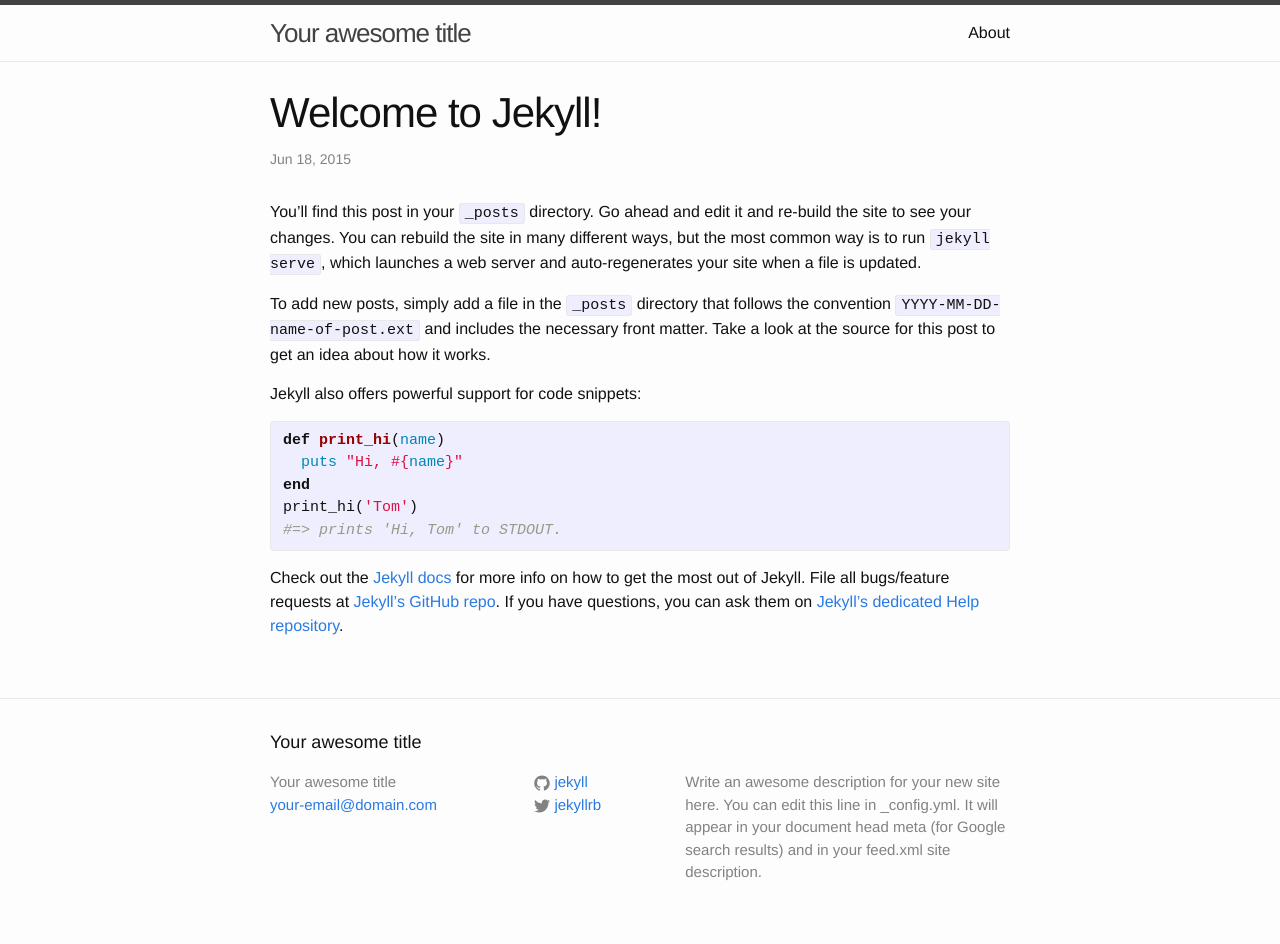
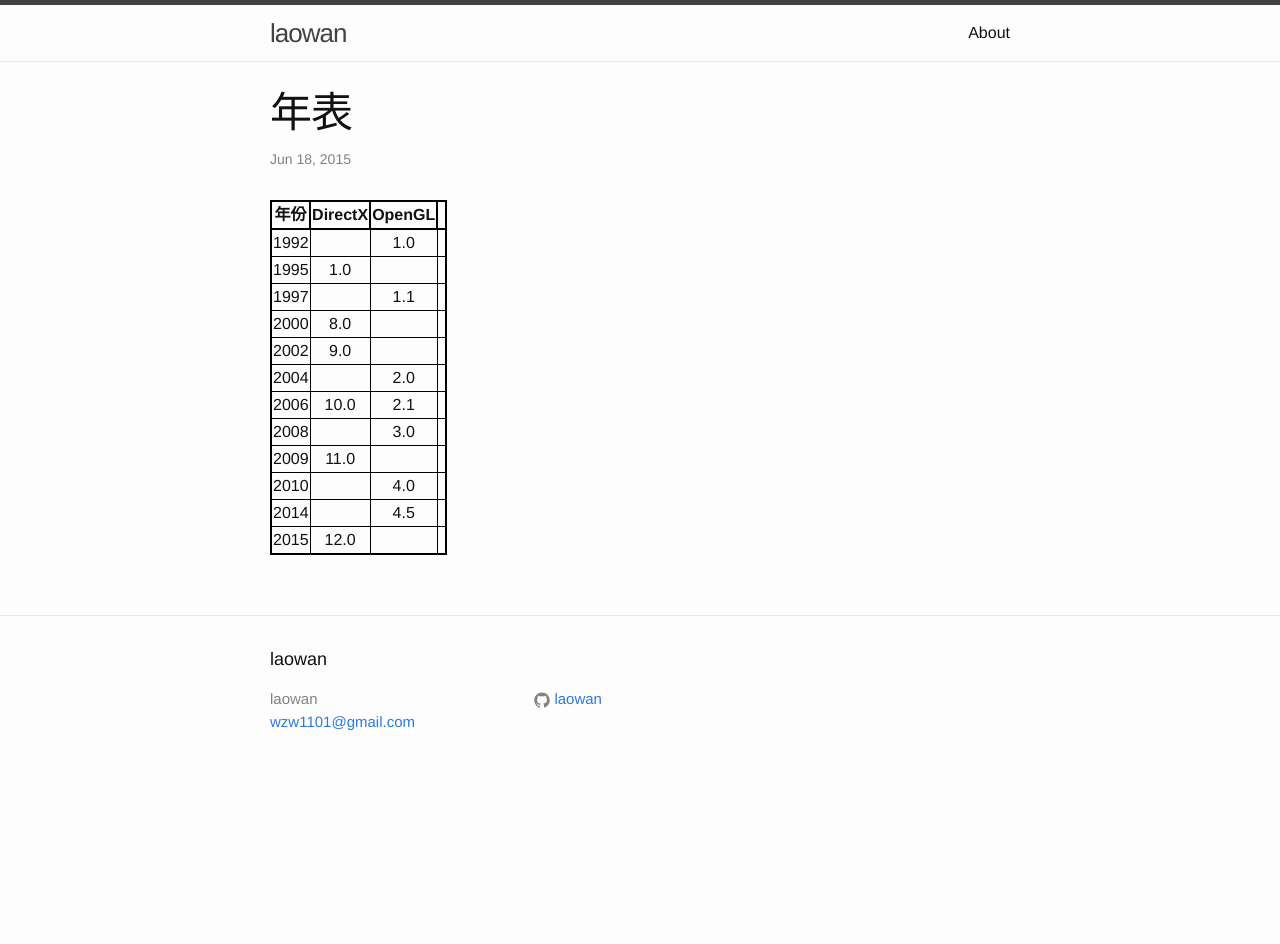
Before and after one commit to laowan/laowan.github.io, a Jekyll site: the page built from _posts/2015-06-18-welcome-to-jekyll.markdown, in a window 1280 px wide. Built offline with Jekyll 4.4.1, drawn with Linux system fonts in a browser that asks for light colours; after the commit the page ends 900 px from its top, so only the background shows below that.

Commit message:
simple modify

```diff
--- a/_config.yml
+++ b/_config.yml
@@ -1,14 +1,10 @@
 # Site settings
-title: Your awesome title
-email: your-email@domain.com
-description: > # this means to ignore newlines until "baseurl:"
-  Write an awesome description for your new site here. You can edit this
-  line in _config.yml. It will appear in your document head meta (for
-  Google search results) and in your feed.xml site description.
+title: laowan
+email: wzw1101@gmail.com
+description: > # 知识就是力量
 baseurl: "" # the subpath of your site, e.g. /blog/
 url: "http://yourdomain.com" # the base hostname & protocol for your site
-twitter_username: jekyllrb
-github_username:  jekyll
+github_username:  laowan
 
 # Build settings
 markdown: kramdown
--- a/_posts/2015-06-18-welcome-to-jekyll.markdown
+++ b/_posts/2015-06-18-welcome-to-jekyll.markdown
@@ -1,25 +1,23 @@
 ---
 layout: post
-title:  "Welcome to Jekyll!"
+title:  "年表"
 date:   2015-06-18 17:19:15
-categories: jekyll update
+categories: laowan
 ---
-You’ll find this post in your `_posts` directory. Go ahead and edit it and re-build the site to see your changes. You can rebuild the site in many different ways, but the most common way is to run `jekyll serve`, which launches a web server and auto-regenerates your site when a file is updated.
 
-To add new posts, simply add a file in the `_posts` directory that follows the convention `YYYY-MM-DD-name-of-post.ext` and includes the necessary front matter. Take a look at the source for this post to get an idea about how it works.
-
-Jekyll also offers powerful support for code snippets:
-
-{% highlight ruby %}
-def print_hi(name)
-  puts "Hi, #{name}"
-end
-print_hi('Tom')
-#=> prints 'Hi, Tom' to STDOUT.
-{% endhighlight %}
-
-Check out the [Jekyll docs][jekyll] for more info on how to get the most out of Jekyll. File all bugs/feature requests at [Jekyll’s GitHub repo][jekyll-gh]. If you have questions, you can ask them on [Jekyll’s dedicated Help repository][jekyll-help].
-
-[jekyll]:      http://jekyllrb.com
-[jekyll-gh]:   https://github.com/jekyll/jekyll
-[jekyll-help]: https://github.com/jekyll/jekyll-help
+|-----------------+------------+-----------------+----------------|
+| 年份 |DirectX| OpenGL  |   |
+|-----------|:--------:|:----------:|-----------:|
+| 1992 |      | 1.0 |  |
+| 1995 | 1.0  |     |  |
+| 1997 |      | 1.1 |  |
+| 2000 | 8.0  |     |  |
+| 2002 | 9.0  |     |  |
+| 2004 |      | 2.0 |  |
+| 2006 | 10.0 | 2.1 |  |
+| 2008 |      | 3.0 |  |
+| 2009 | 11.0 |     |  |
+| 2010 |      | 4.0 |  |
+| 2014 |      | 4.5 |  |
+| 2015 | 12.0 |     |  |
+|-----------------+------------+-----------------+----------------|
--- a/_sass/_base.scss
+++ b/_sass/_base.scss
@@ -202,3 +202,20 @@
         }
     }
 }
+
+/**
+ * Table (show table's border)
+ */
+table{
+    border-collapse: collapse;
+    border-spacing: 0;
+    border:2px solid #000000;
+}
+
+th{
+    border:2px solid #000000;
+}
+
+td{
+    border:1px solid #000000;
+}
--- a/index.html
+++ b/index.html
@@ -18,6 +18,6 @@
     {% endfor %}
   </ul>
 
-  <p class="rss-subscribe">subscribe <a href="{{ "/feed.xml" | prepend: site.baseurl }}">via RSS</a></p>
+  <!-- <p class="rss-subscribe">subscribe <a href="{{ "/feed.xml" | prepend: site.baseurl }}">via RSS</a></p> -->
 
 </div>
```
